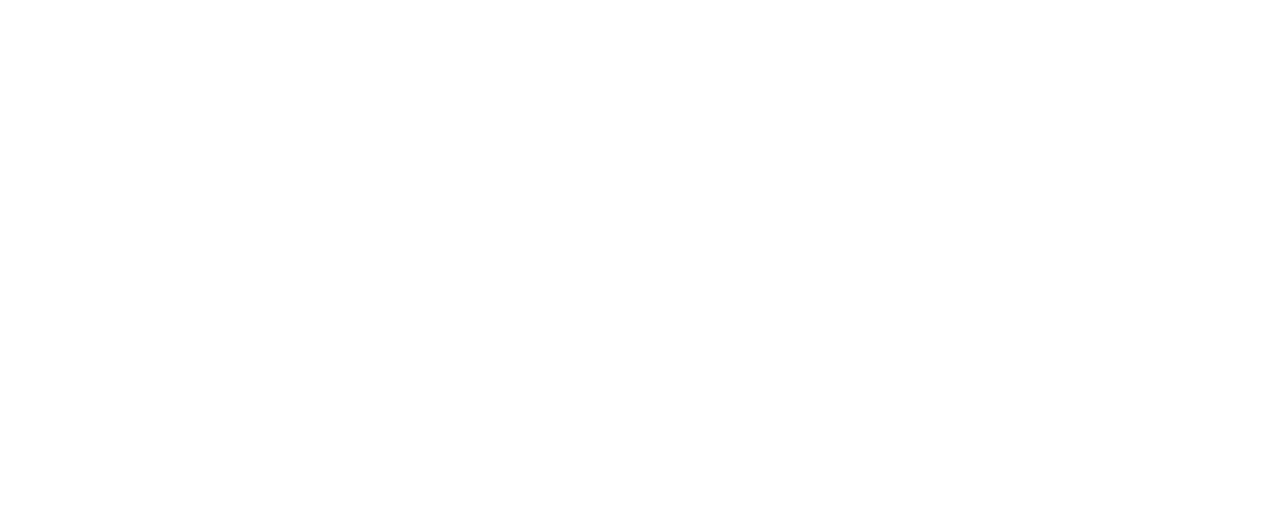
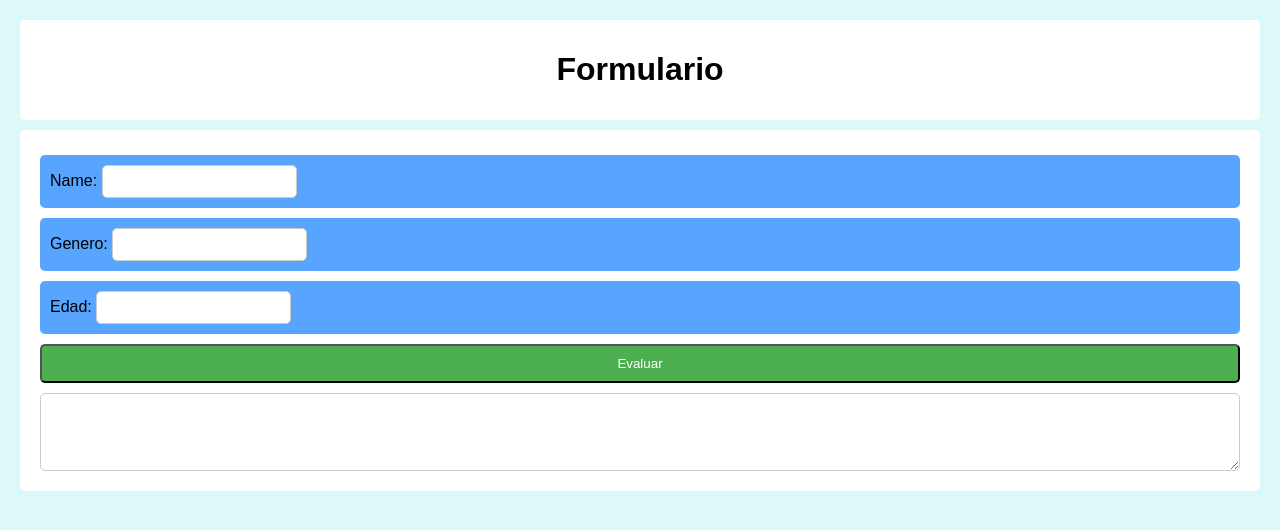
Before and after one commit to AngelSaaucedoo/Tecmilenio, a plain HTML site: page 20112025/index.html in a window 1280 px wide. Drawn offline with Linux system fonts and the light colour scheme.

Commit message:
ejercicios terminados 20Nov2025

```diff
--- a/18112025/style.css
+++ b/18112025/style.css
@@ -49,8 +49,8 @@ label {
     flex-direction: column;
     justify-content: center;
     align-items: center;
-    gap: 10px;
-    background: #ffffff;
+    gap: 20px;
+    background: #970e0e;
     padding: 20px;
     border-radius: 5px;
     margin-top: 20px;
--- /dev/null
+++ b/20112025/formulario.js
@@ -0,0 +1,41 @@
+function evaluarFormulario() {
+    nombre = document.getElementById("name").value;
+    genero = document.getElementById("genero").value;
+    genero = genero.toLowerCase();
+    edad = parseInt(document.getElementById("age").value);
+
+
+    if (genero === "masculino") {
+        alert("Bienvenido señor");
+        document.getElementById("result").innerText = "Bienvenido señor " + nombre;
+    } else if (genero === "femenino") {
+        alert("Bienvenida señora");
+        document.getElementById("result").innerText = "Bienvenida señora " + nombre;
+    } else {
+        alert("Bienvenide");
+        document.getElementById("result").innerText = "Bienvenide " + nombre;
+    }
+
+    if (edad < 12) {
+        alertCurrent = document.getElementById("result").value;
+        alert("Eres menor de edad");
+       document.getElementById("result").innerText = alertCurrent + ', edad: '+ edad + " Eres un niño";
+    } else if (edad >= 12 && edad < 18) {
+        alertCurrent = document.getElementById("result").value;
+        alert("Eres mayor de edad");
+        document.getElementById("result").innerText = alertCurrent + ', edad: '+ edad + " Eres adolecente de edad";
+    } else if (edad >= 18 && edad < 60) {
+        alertCurrent = document.getElementById("result").value;
+        alert("Eres adulto");
+        document.getElementById("result").innerText = alertCurrent + ', edad: '+ edad + " Eres un adulto";
+    } else {
+        alertCurrent = document.getElementById("result").value;
+        alert("Eres un adulto mayor");
+        document.getElementById("result").innerText = alertCurrent + ', edad: '+ edad + " Eres un adulto mayor";
+    }
+
+}
+
+//var declarar variable btnEvaluar para obtener el elemento con id "btnEvaluar"
+var btnEvaluar = document.getElementById("btnEvaluar");
+btnEvaluar.addEventListener("click", evaluarFormulario);
--- a/20112025/index.html
+++ b/20112025/index.html
@@ -0,0 +1,39 @@
+<!DOCTYPE html>
+<html lang="en">
+    <head>
+        <meta charset="UTF-8">
+        <meta name="viewport" content="width=device-width, initial-scale=1.0">
+        <link rel="stylesheet" href="style.css">
+        <title>Document</title>
+    </head>
+
+    <body>
+        <div class="hs1">
+            <h1>Formulario</h1>
+        </div>
+        <div class="form-container">
+                <div class="caja">
+                    <label for="name">Name:</label>
+                    <input type="text" id="name" name="name" required>
+                </div>
+
+                <div class="caja">
+                    <label for="genero">Genero:</label>
+                    <input type="text" id="genero" name="genero" required>
+                </div>
+
+                <div class="caja">
+                    <label for="age">Edad:</label>
+                    <input type="text" id="age" name="age" required>
+                </div>
+
+                <button type="button" id="btnEvaluar">Evaluar</button>
+                <script src="formulario.js" ></script>
+
+                <textarea id="result" name="result" rows="4" cols="50" readonly></textarea>
+
+        </div>
+
+
+    </body>
+</html>
--- a/20112025/style.css
+++ b/20112025/style.css
@@ -0,0 +1,76 @@
+body {
+    font-family: Arial, sans-serif;
+    margin: 20px;
+    background-color: #04d3d323;
+}
+
+.hs1 {
+    display: flex;
+    flex-direction: column;
+    justify-content: center;
+    align-items: center;
+    background: #ffffff;
+    border-radius: 5px;
+    padding: 10px;
+    margin-bottom: 10px;
+}
+
+.form-container {
+    display: flex;
+    flex-direction: column;
+    justify-content: center;
+
+    gap: 5px;
+    background: #ffffff;
+    padding: 20px;
+    border-radius: 5px;
+
+}
+
+.caja{
+    display: 1;
+    flex-direction: row;
+    justify-content: center;
+    align-items: center;
+
+    background: #0077ffa8;
+    padding: 10px;
+    border-radius: 5px;
+    margin-top: 5px;
+}
+
+.form-container input{
+    flex: 1;
+    width: auto;
+}
+
+.form-container label{
+    flex-basis: 150px;
+
+}
+
+button {
+    background-color: #4CAF50;
+    color: rgb(255,255, 255);
+    padding: 10px 25px;
+    border-radius: 5px;
+    cursor: pointer;
+    margin-top: 5px;
+}
+
+input {
+    padding: 8px;
+    border: 1px solid #ccc;
+    border-radius: 5px;
+    width: 200px;
+}
+
+textarea {
+    flex: 1;
+    width: auto;
+    height: auto;
+    padding: 8px;
+    border: 1px solid #ccc;
+    border-radius: 5px;
+    margin-top: 5px;
+}
```
Also changed, not shown: 20112025/script.js (deleted).
